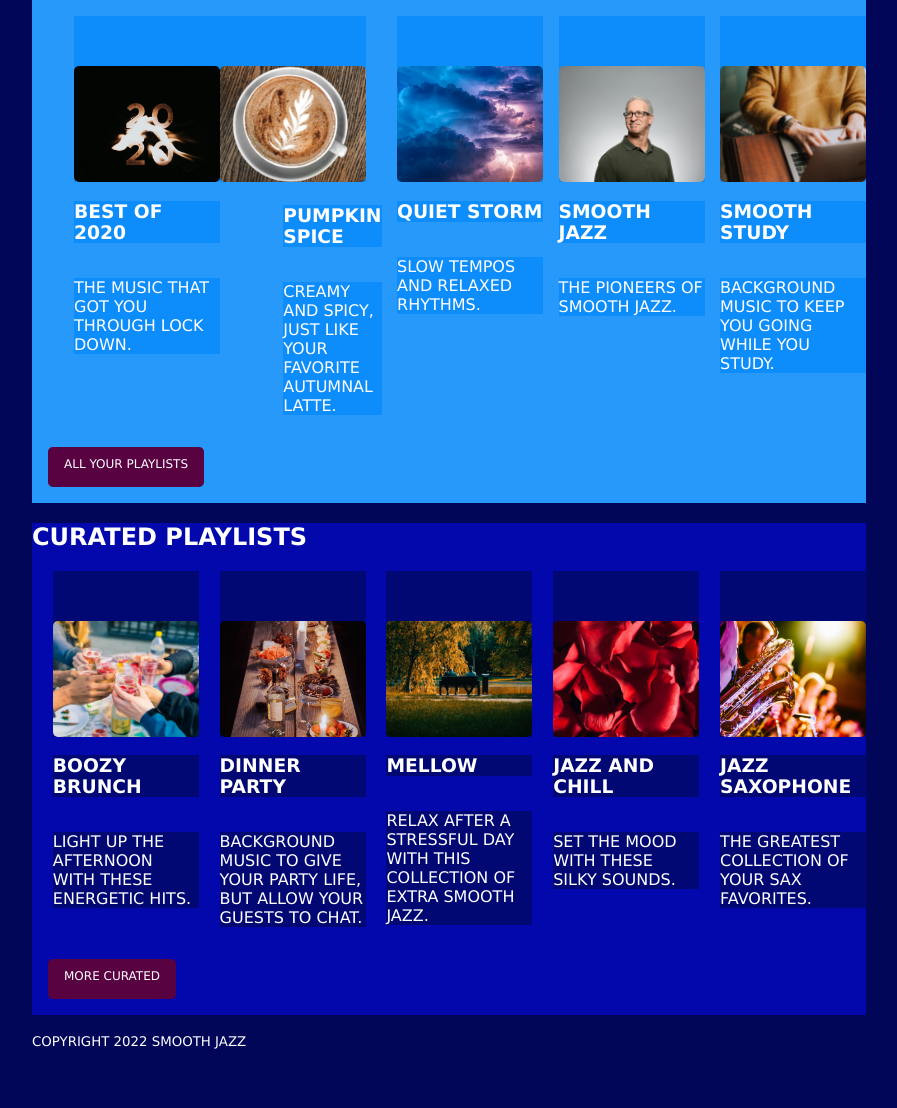
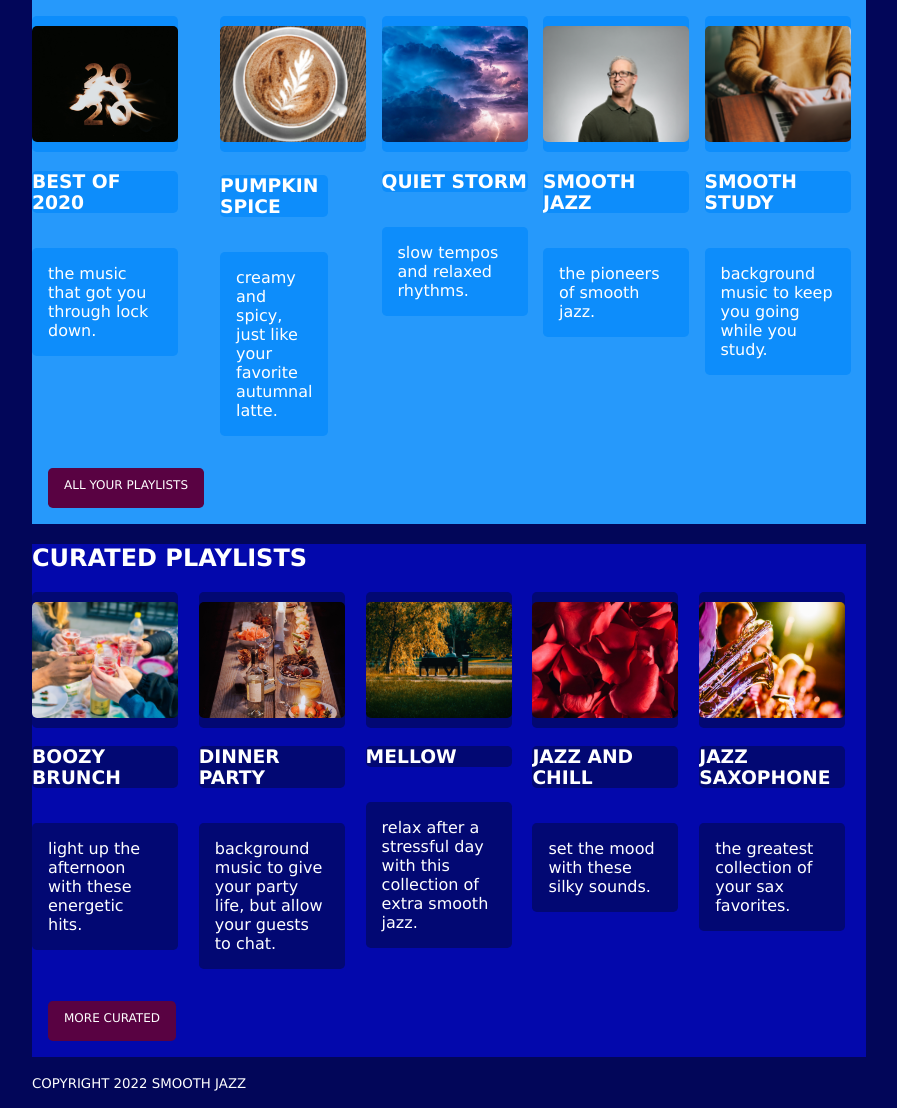
Before and after one commit to CindyAnell/streamingmedia, a plain HTML site: page index.html in a window 1280 px wide. Shown: the part 987-2095 px from the top of the page, without its empty margins (191-1088 px from the left). Before the commit the page ends 2053 px from the top, so only its background shows below. Drawn offline with Linux system fonts and the light colour scheme.

Commit message:
Update style.css

```diff
--- a/style.css
+++ b/style.css
@@ -5,7 +5,7 @@ body{
  }
  html {
     background: #020659;
-    font: sans-serif;
+    font-family: Verdana, Geneva, Tahoma, sans-serif;
     text-transform: uppercase ;
     color: #ffffff
  }
@@ -183,6 +183,25 @@ header{
  }
 
 
+
+/* AUDIO */
+
+ audio::-webkit-media-controls-mute-button {
+    background-color:#ffffff;
+    border-radius:50%;
+ }
+ audio::-webkit-media-controls-play-button {
+    background-color:#ffffff;
+    border-radius:50%;
+ }
+ audio::-webkit-media-controls-enclosure {
+    background-color:rgba(255,255,255,.5);
+ }
+
+
+
+
+
 /* BACKGROUND COLOR FOR EACH PLAYLIST SECTION */
 
  #your-playlists{
@@ -199,25 +218,33 @@ header{
 
 
 
-/* COLOR FOR CONTENT WITHIN PLAYLISTS */
+/* YOUR PLAYLISTS AND CURATED PLAYLISTS*/
 
 #your-playlists .scroll img{
     background-color: #0D8DFB;
     align-content: center;
-    grid-area: 1/5;
+    grid-area: 1;
+    padding-bottom: 10px;
+    padding-top: 10px;
+    border-radius: .30rem;
 }
 
 #your-playlists .scroll h3{
     background-color: #0D8DFB;
     align-content: center;
-    grid-area: 2/5;
+    grid-area: 2;
+    border-radius: .30rem;
 }
 
 #your-playlists .scroll p{
     background-color: #0D8DFB;
     align-content: center;
-    grid-area: 3/5;
+    grid-area: 3;
+    text-transform: lowercase;
+    border-radius: .30rem;
+    padding:1rem;
 }
+
 
 
 #curated-playlists{
@@ -229,18 +256,25 @@ header{
 #curated-playlists .scroll img{
     background-color:#020873;
     align-content: center;
-    grid-area: 1/5;
+    grid-area: 1;
+    padding-bottom: 10px;
+    padding-top: 10px;
+    border-radius: .30rem;
 
 }
 #curated-playlists .scroll h3{
     background-color:#020873;
     align-content: center;
-    grid-area: 2/5;
+    grid-area: 2;
+    border-radius: .30rem;
 
 }
 #curated-playlists .scroll p{
     background-color:#020873;
     align-content: center;
-    grid-area: 3/5;
+    grid-area: 3;
+    padding: 1rem;
+    text-transform: lowercase;
+    border-radius: .30rem;
 
 }
```
